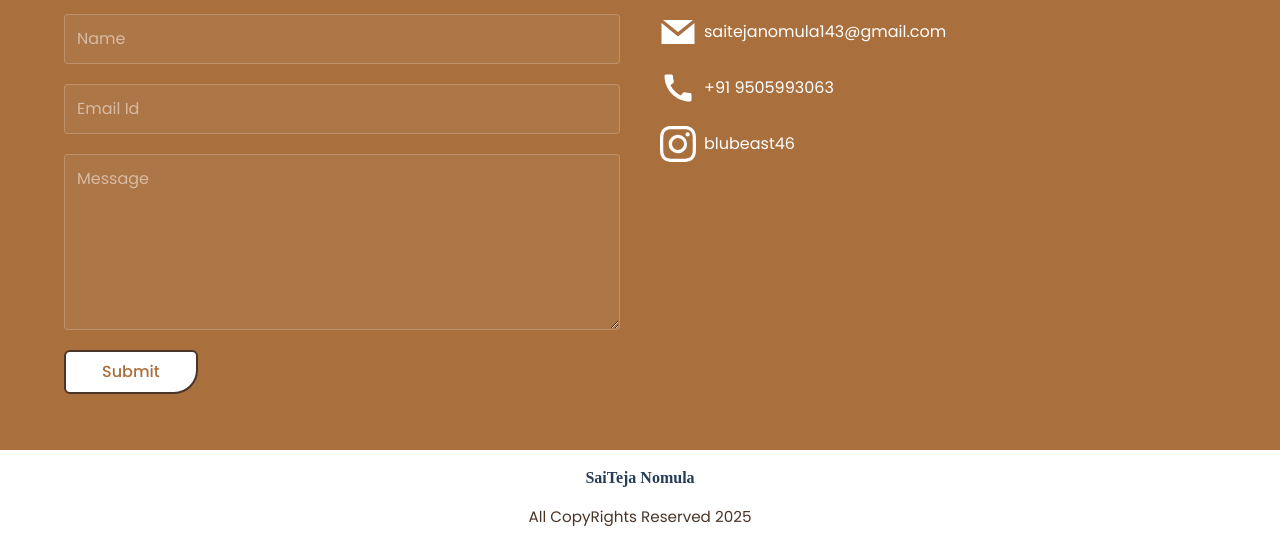
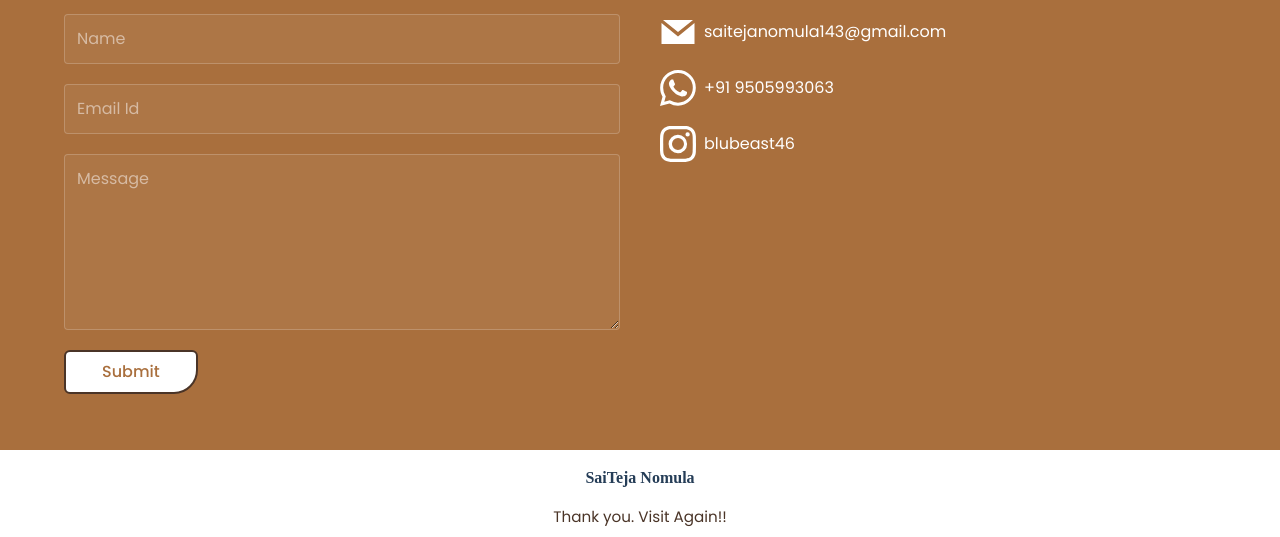
Before and after one commit to Saiteja0730/teja-portfolio, a React (Vite) app: page / in a window 1280 px wide. Shown: the part 3747-4284 px from the top of the page. Built offline with nearby package versions, Linux system fonts and the light colour scheme; a web font is replaced by a local one.

Commit message:
updated watsapp icon

```diff
--- a/src/App.jsx
+++ b/src/App.jsx
@@ -32,7 +32,7 @@ const App = () => {
       <Contact />
       <footer className="p-3 text-center">
         <h6 className="mb-3">SaiTeja Nomula</h6>
-        <p>All CopyRights Reserved 2025</p>
+        <p>Thank you. Visit Again!!</p>
       </footer>
     </div>
   );
--- a/src/Content.js
+++ b/src/Content.js
@@ -32,8 +32,8 @@ import Hireme_person2 from "./assets/images/Hireme/person2.png";
 
 // import icons from react-icons
 import { GrMail } from "react-icons/gr";
-import { MdCall } from "react-icons/md";
-import { BsInstagram } from "react-icons/bs";
+import { MdArrowForward } from "react-icons/md";
+import { BsInstagram, BsWhatsapp } from "react-icons/bs";
 import { TbSmartHome } from "react-icons/tb";
 import { BiUser } from "react-icons/bi";
 import { RiServiceLine, RiProjectorLine } from "react-icons/ri";
@@ -219,7 +219,7 @@ export const content = {
       },
       {
         text: "+91 9505993063",
-        icon: MdCall,
+        icon: BsWhatsapp,
         link: "https://wa.me/919505993063",
       },
       {
@@ -228,8 +228,5 @@ export const content = {
         link: "https://www.instagram.com/__blue_beast__46/",
       },
     ],
-  },
-  Footer: {
-    text: "All © Copy Right Reserved 2022",
-  },
+  }
 };
```
